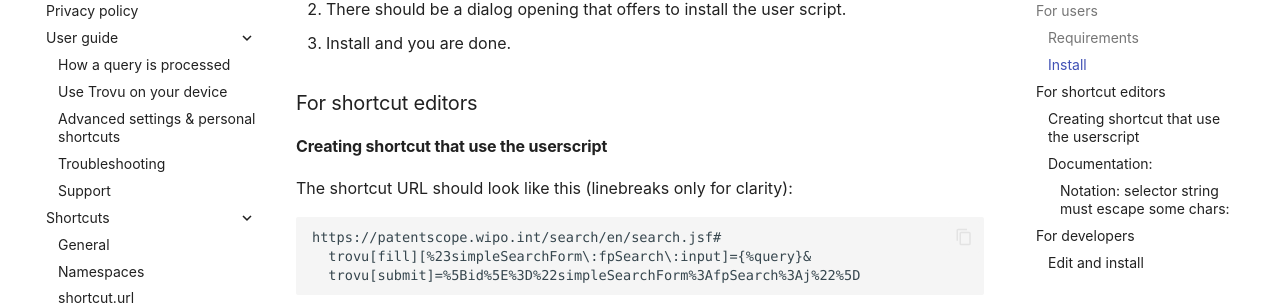
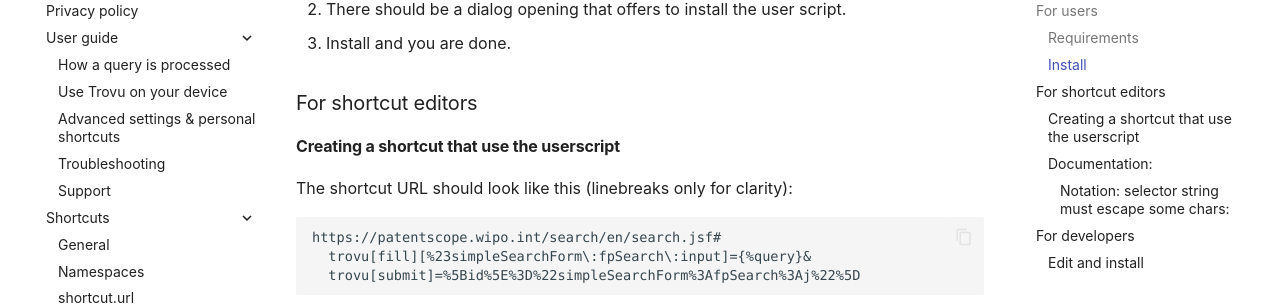
Before and after one commit to trovu/trovu, an MkDocs documentation site: the page built from docs/shortcuts/userscripts.md, in a window 1280 px wide and 900 px high, scrolled down 482 px. Shown: the part 124-429 px from the top of the window. Built offline with MkDocs 1.6.1 and Material for MkDocs 9.7.7, drawn with Linux system fonts in a browser that asks for light colours; comment, search, counter and statistics services are not loaded.

Commit message:
Grammar.

```diff
--- a/docs/shortcuts/userscripts.md
+++ b/docs/shortcuts/userscripts.md
@@ -19,7 +19,7 @@ Userscript for auto-filling and submitting forms on target websites. This may he
 
 ### For shortcut editors
 
-#### Creating shortcut that use the userscript
+#### Creating a shortcut that use the userscript
 
 The shortcut URL should look like this (linebreaks only for clarity):
 
```
